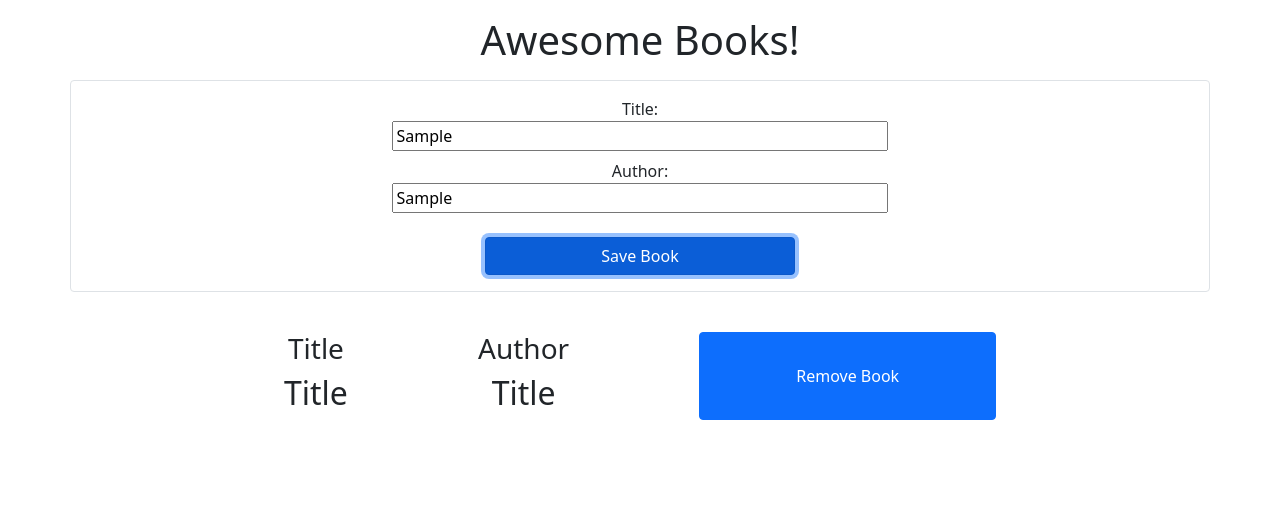
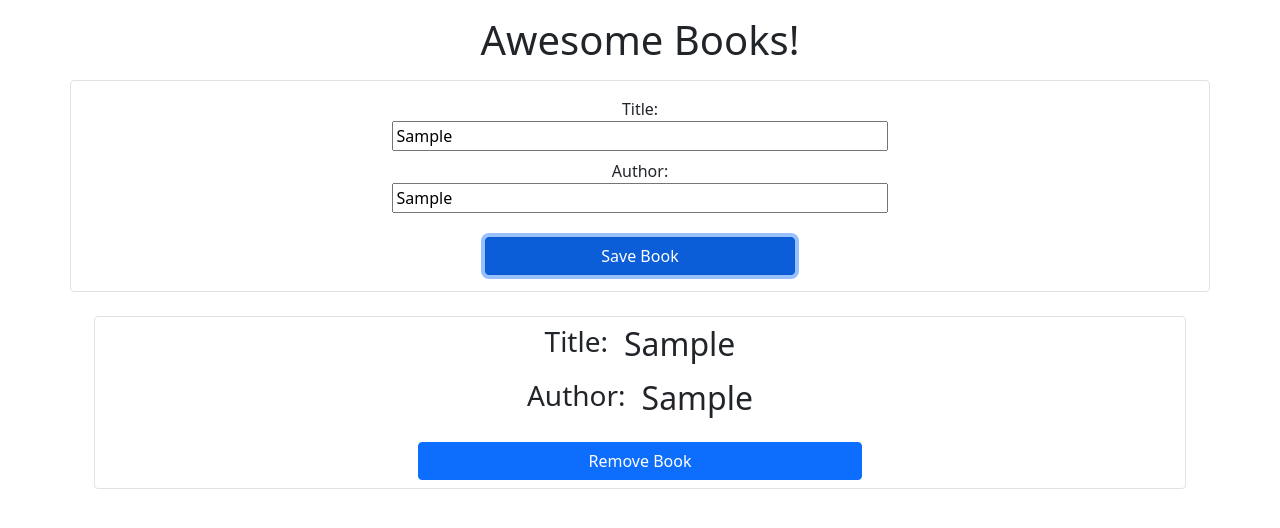
Before and after one commit to PolinaStamenova/Awesome-books, a website: page index.html in a window 1280 px wide. Both pictures are taken after typing "Sample", "Sample" into the empty fields and a click on the button "Save Book". Drawn offline with nearby package versions, Linux system fonts and the light colour scheme.

Commit message:
-Remove book card template from html. -Add Remove Book Button inner text.

```diff
--- a/index.html
+++ b/index.html
@@ -19,23 +19,10 @@
           <label class="col-8">Author:</label>
           <input type="text" id="BookAuthor" class="col-8">
         </div>
-        <button type="button" class="btn-primary btn rounded col-5 my-3" id="SubmitButton">Save Book</button>
+        <button type="button" class="btn-primary btn col-5 my-3" id="SubmitButton">Save Book</button>
       </div>
     </div>
     <div class="container book-container row my-3 mx-auto text-center" id="BookContainer">
-      <div class="container mx-auto rounded justify-content-center">
-        <div class="col-md-8 text-center justify-content-center mx-auto mt-3 d-flex ">
-          <div class="book-group my-2">
-            <h3 class="h3">Title</h3>
-            <h2 class="h2">Title</h2>
-          </div>
-          <div class="book-group mx-auto my-2">
-            <h3 class="h3">Author</h3>
-            <h2 class="h2">Title</h2>
-          </div>
-          <button type="button" class="btn-primary btn rounded col-5 my-2" id="SubmitButton">Remove Book</button>
-        </div>
-      </div>
     </div>
     <script src="https://cdn.jsdelivr.net/npm/bootstrap@5.0.1/dist/js/bootstrap.bundle.min.js" integrity="sha384-gtEjrD/SeCtmISkJkNUaaKMoLD0//ElJ19smozuHV6z3Iehds+3Ulb9Bn9Plx0x4" crossorigin="anonymous"></script>
     <script src="script.js"></script>
--- a/script.js
+++ b/script.js
@@ -49,11 +49,11 @@ function displayBook(...args) {
   let tempArray = ["Title", "Author"];
   let mainContainer = document.getElementById('BookContainer');
   let container = document.createElement('div');
-  container.classList.add('container','mx-auto','border', 'rounded', 'justify-content-center')
+  container.classList.add('container','mx-auto','border', 'rounded', 'justify-content-center', 'my-2')
   console.log(args);
   for(let i = 0; i<tempArray.length; i +=1){
     let titleContainer = document.createElement('div');
-    titleContainer.classList.add('col-md-8', 'text-center', 'justify-content-center', 'mx-auto', 'my-3', 'd-flex')
+    titleContainer.classList.add('col-md-8', 'text-center', 'justify-content-center', 'mx-auto', 'my-2', 'd-flex')
     let titleLabel = document.createElement('h3');
     titleLabel.classList.add('h3', 'mx-2');
     titleLabel.textContent = tempArray[i]+":";
@@ -65,8 +65,8 @@ function displayBook(...args) {
     container.appendChild(titleContainer);
   }
   let removeButton = document.createElement('button');
-  removeButton.classList.add('btn', 'btn-primary',' rounded', 'col-5', 'my-2')
-
+  removeButton.classList.add('btn', 'btn-primary', 'col-5', 'my-2');
+  removeButton.innerText = "Remove Book";
+  container.appendChild(removeButton);
   mainContainer.appendChild(container);
 }
-//div>div>div*2>h3+h2^+btn
```
